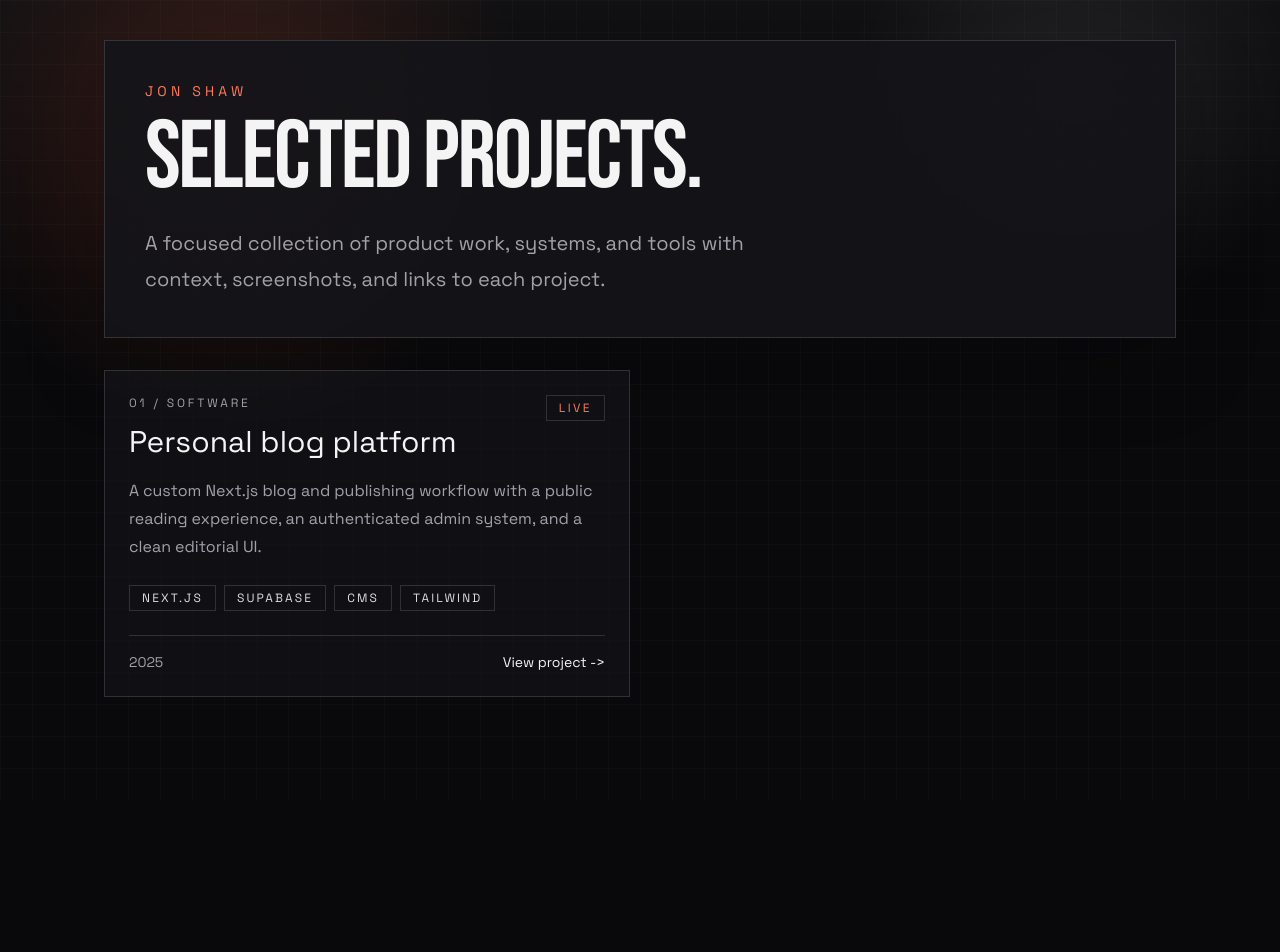
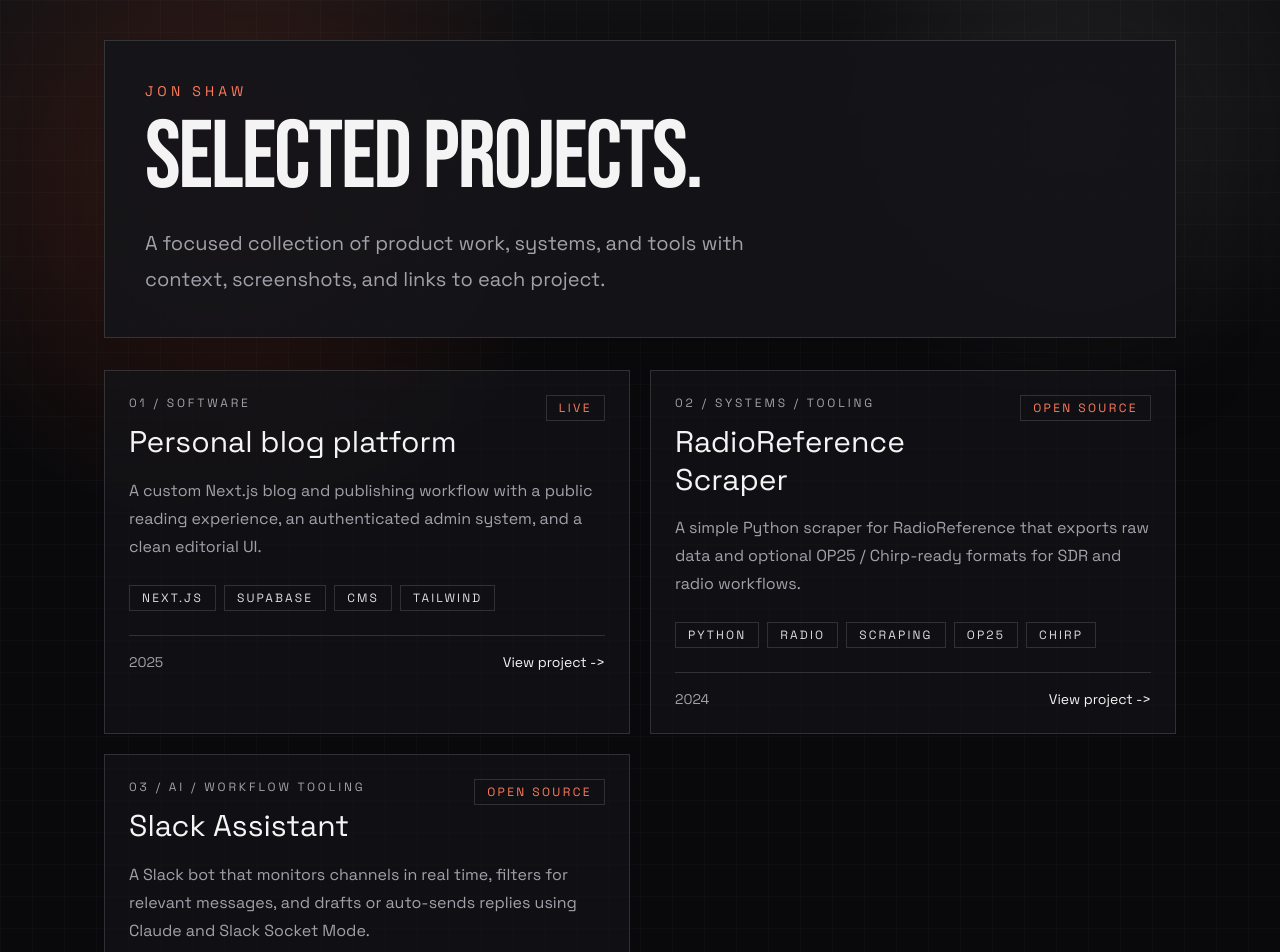
Before and after one commit to jonshaw199/portfolio, a Next.js app: page / in a window 1280 px wide. Shown: the top 952 px of the page. Before the commit the page ends 800 px from the top, so only its background shows below. Built offline with nearby package versions, Linux system fonts and the light colour scheme.

Commit message:
Refine portfolio project content

```diff
--- a/app/_lib/projects.ts
+++ b/app/_lib/projects.ts
@@ -159,6 +159,100 @@ export const portfolioProjects: PortfolioProject[] = [
       },
     ],
   },
+  {
+    slug: "rrscraper",
+    title: "RadioReference Scraper",
+    category: "Systems / tooling",
+    layout: "build-log",
+    year: "2024",
+    status: "Open source",
+    summary:
+      "A simple Python scraper for RadioReference that exports raw data and optional OP25 / Chirp-ready formats for SDR and radio workflows.",
+    tags: ["Python", "Radio", "Scraping", "OP25", "Chirp"],
+    links: [{ label: "GitHub", href: "https://github.com/jonshaw199/rrscraper" }],
+    facts: [
+      { label: "Inputs", value: "/sid, /ctid, /aid URLs" },
+      { label: "Outputs", value: "CSV + OP25 + Chirp" },
+    ],
+    sections: [
+      {
+        type: "narrative",
+        title: "Overview",
+        paragraphs: [
+          "This project is a straightforward scraper for RadioReference pages. It takes a single system, county, or agency URL and exports structured data in a format that is easier to work with downstream.",
+          "The project is intentionally narrow in scope: it does not crawl the whole site, it scrapes a specific page and then optionally formats the result for OP25 or Chirp-based workflows.",
+        ],
+      },
+      {
+        type: "points",
+        title: "Why it matters",
+        items: [
+          "It turns RadioReference data into usable CSV or TSV output for radio and SDR workflows.",
+          "It can export OP25-friendly trunk data for systems and talkgroup mapping.",
+          "It can also export Chirp-ready data for conventional radio setups.",
+        ],
+      },
+      {
+        type: "chips",
+        title: "Stack",
+        items: ["Python", "BeautifulSoup", "Requests", "CSV export", "OP25 tooling"],
+        column: "side",
+      },
+      {
+        type: "note",
+        title: "Why it belongs here",
+        body: "This is a real, useful utility with clear public value. It is not generic scraping for the sake of it; it solves a very specific problem in the radio / SDR ecosystem and is exactly the kind of project that has value in a portfolio.",
+        column: "side",
+      },
+    ],
+  },
+  {
+    slug: "slack-assistant",
+    title: "Slack Assistant",
+    category: "AI / workflow tooling",
+    layout: "build-log",
+    year: "2025",
+    status: "Open source",
+    summary:
+      "A Slack bot that monitors channels in real time, filters for relevant messages, and drafts or auto-sends replies using Claude and Slack Socket Mode.",
+    tags: ["Ruby", "Slack", "Claude", "Socket Mode", "Automation"],
+    links: [{ label: "GitHub", href: "https://github.com/jonshaw199/slack-assistant" }],
+    facts: [
+      { label: "Core flow", value: "Monitor → filter → draft → act" },
+      { label: "Primary use", value: "Relevant message triage" },
+    ],
+    sections: [
+      {
+        type: "narrative",
+        title: "Overview",
+        paragraphs: [
+          "Slack Assistant connects to Slack through Socket Mode and watches the channels you care about in real time. It filters for direct mentions and semantically relevant messages, then pushes them to a private alert channel for review or action.",
+          "In draft and auto modes, it can generate a concise reply using Claude and either post the draft or send the reply automatically, which makes it useful as a kind of personal triage assistant for busy team chat."
+        ],
+      },
+      {
+        type: "points",
+        title: "What it does",
+        items: [
+          "Monitors channels without polling and without exposing a public callback URL.",
+          "Uses a relevance prompt to decide whether a message matters to you or your team.",
+          "Can post alerts with context, draft replies, or auto-send a short answer when appropriate.",
+        ],
+      },
+      {
+        type: "chips",
+        title: "Stack",
+        items: ["Ruby", "Slack Web API", "Socket Mode", "Claude", "Anthropic API"],
+        column: "side",
+      },
+      {
+        type: "note",
+        title: "Why it belongs here",
+        body: "This is a good portfolio piece because it shows actual judgment: the bot is not trying to be a giant product, it is a focused, practical tool that reduces noise and helps a user act on the right Slack messages.",
+        column: "side",
+      },
+    ],
+  },
 ];
 
 export function getProjectBySlug(slug: string) {
```
